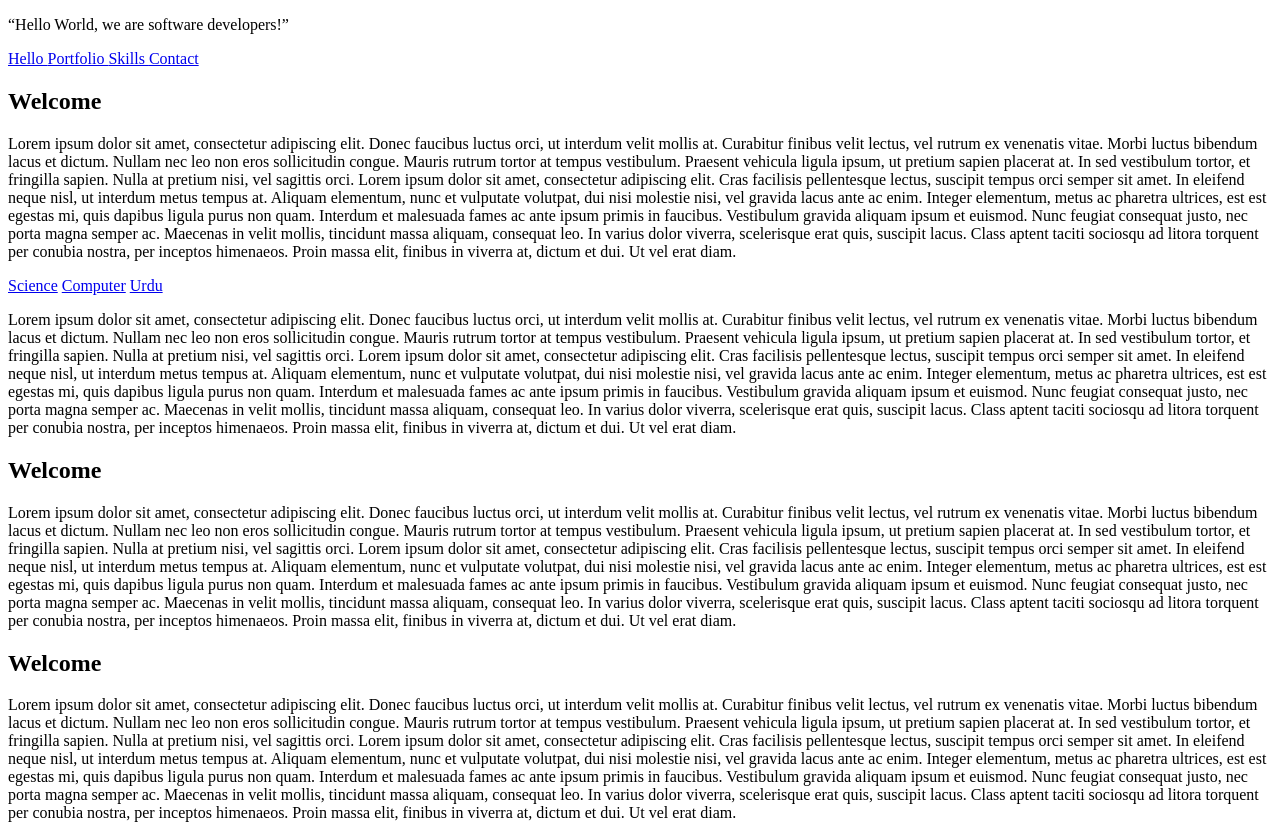
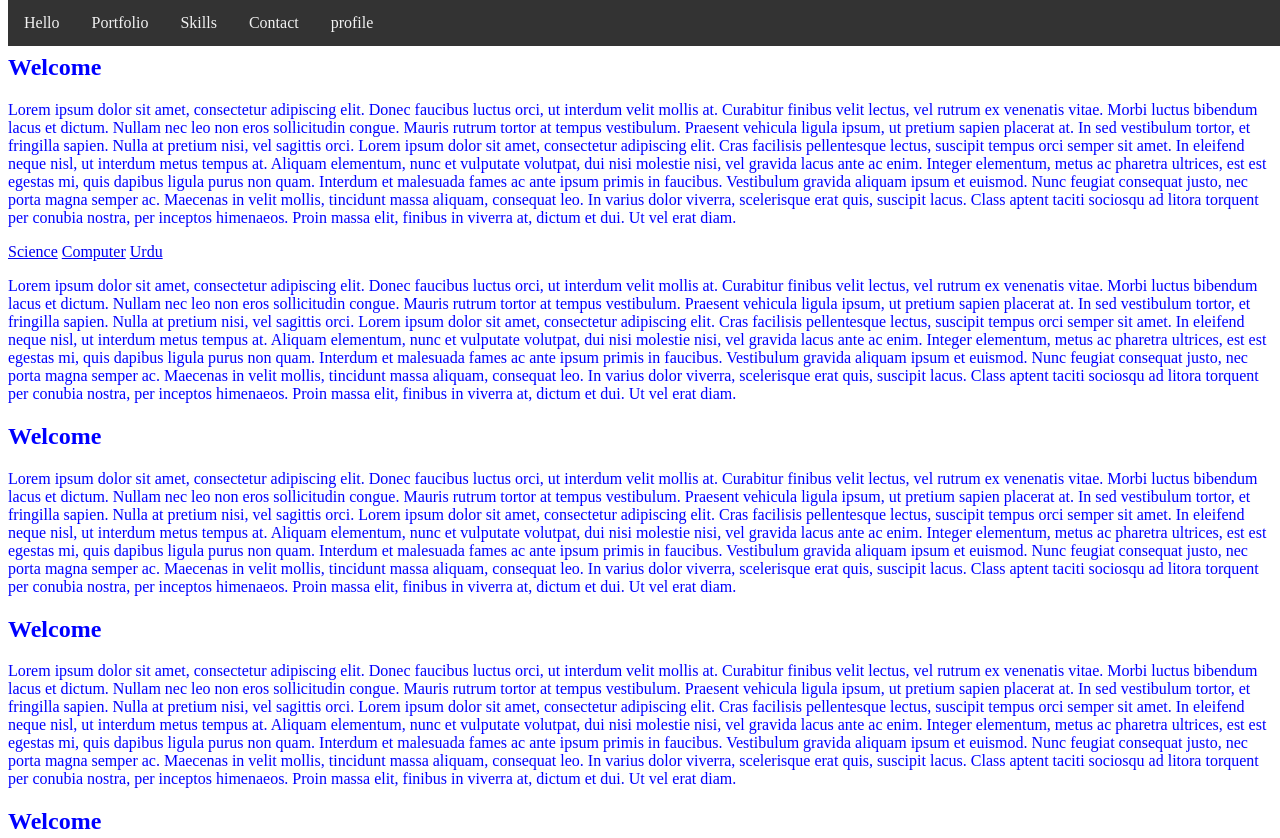
Before and after one commit to Oscah01/Oscah-and-Akashi, a plain HTML site: page index.html in a window 1280 px wide. Shown: the top 838 px of the page. Drawn offline with Linux system fonts and the light colour scheme.

Commit message:
final code

```diff
--- a/css/style.css
+++ b/css/style.css
@@ -0,0 +1,26 @@
+@media screen and (min-width: 600px) and (orientation: landscape) {
+    body {
+        color: blue;
+    }
+}
+#welcome-section{
+    height:100vh;
+}
+/* The navigation bar */
+#navbar {
+    overflow: hidden;
+    background-color: #333;
+    position: fixed; /* Set the navbar to fixed position */
+    top: 0; /* Position the navbar at the top of the page */
+    width: 100%; /* Full width */
+  }
+
+  /* Links inside the navbar */
+#navbar a {
+    float: left;
+    display: block;
+    color: #f2f2f2;
+    text-align: center;
+    padding: 14px 16px;
+    text-decoration: none;
+  }
--- a/index.html
+++ b/index.html
@@ -14,7 +14,9 @@
         <a class="nav-link" href="#skills"> Skills </a>
          <a class="nav-link" href="#contact"> Contact </a>
 
-
+         <a id="profile-link" class="project-tile" target="_blank" href="https://github.com/microverseinc/fcc-test-suite-template ">
+          profile
+          </a>
       </nav>
       <section id="welcome">
         <h1>Welcome</h1>
@@ -56,9 +58,7 @@
 
           Vestibulum gravida aliquam ipsum et euismod. Nunc feugiat consequat justo, nec porta magna semper ac. Maecenas in velit mollis, tincidunt massa aliquam, consequat leo. In varius dolor viverra, scelerisque erat quis, suscipit lacus. Class aptent taciti sociosqu ad litora torquent per conubia nostra, per inceptos himenaeos. Proin massa elit, finibus in viverra at, dictum et dui. Ut vel erat diam.</p>
       </section>
-     <a id="profile-link" class="project-tile" target="_blank" href="https://github.com/microverseinc/fcc-test-suite-template ">
-profile
-</a>
+
 
 
     <script src="https://cdn.freecodecamp.org/testable-projects-fcc/v1/bundle.js"></script>
```
